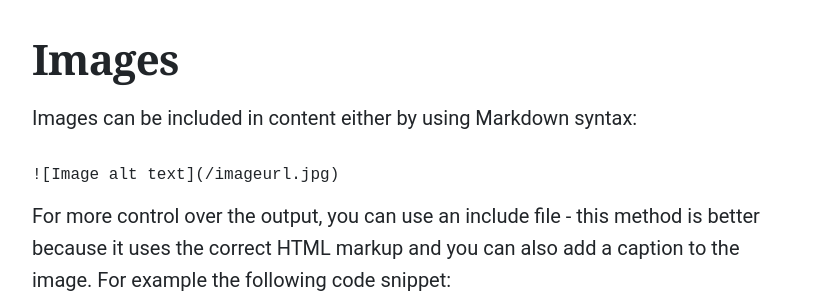
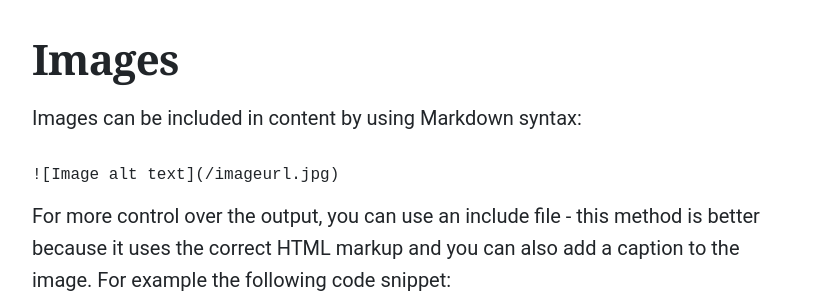
Before and after one commit to uol-library/jekyll-theme-uol, a Jekyll site: the page built from pages/examples/index.md, in a window 1280 px wide and 900 px high, scrolled down 557 px. Shown: the part 154-454 px from the top of the window, without its empty margins (149-972 px from the left). Built offline with Jekyll 4.4.1, drawn with Linux system fonts in a browser that asks for light colours; some web fonts are replaced.

Commit message:
Updated posts and example page

````diff
--- a/pages/examples/index.md
+++ b/pages/examples/index.md
@@ -25,7 +25,7 @@ Both pages and posts can contain **Components**, which allow editors to include
 
 ## Images
 
-Images can be included in content either by using Markdown syntax:
+Images can be included in content by using Markdown syntax:
 ```
 ![Image alt text](/imageurl.jpg)
 ```
````
Also changed, not shown: _posts/2021-07-01-wonder-fun-and-discovery-at-be-curious-2021.md (+1 -1 lines), _posts/2021-07-05-learn-about-climate-in-the-middle-ages-at-medieval-glastonbury.md (+1 -1 lines), _posts/2021-07-05-securing-decent-living-standards-for-all-while-cutting-energy-use.md (+1 -1 lines), _posts/2021-07-07-new-treatment-options-for-deadliest-of-cancers.md (+1 -1 lines).
